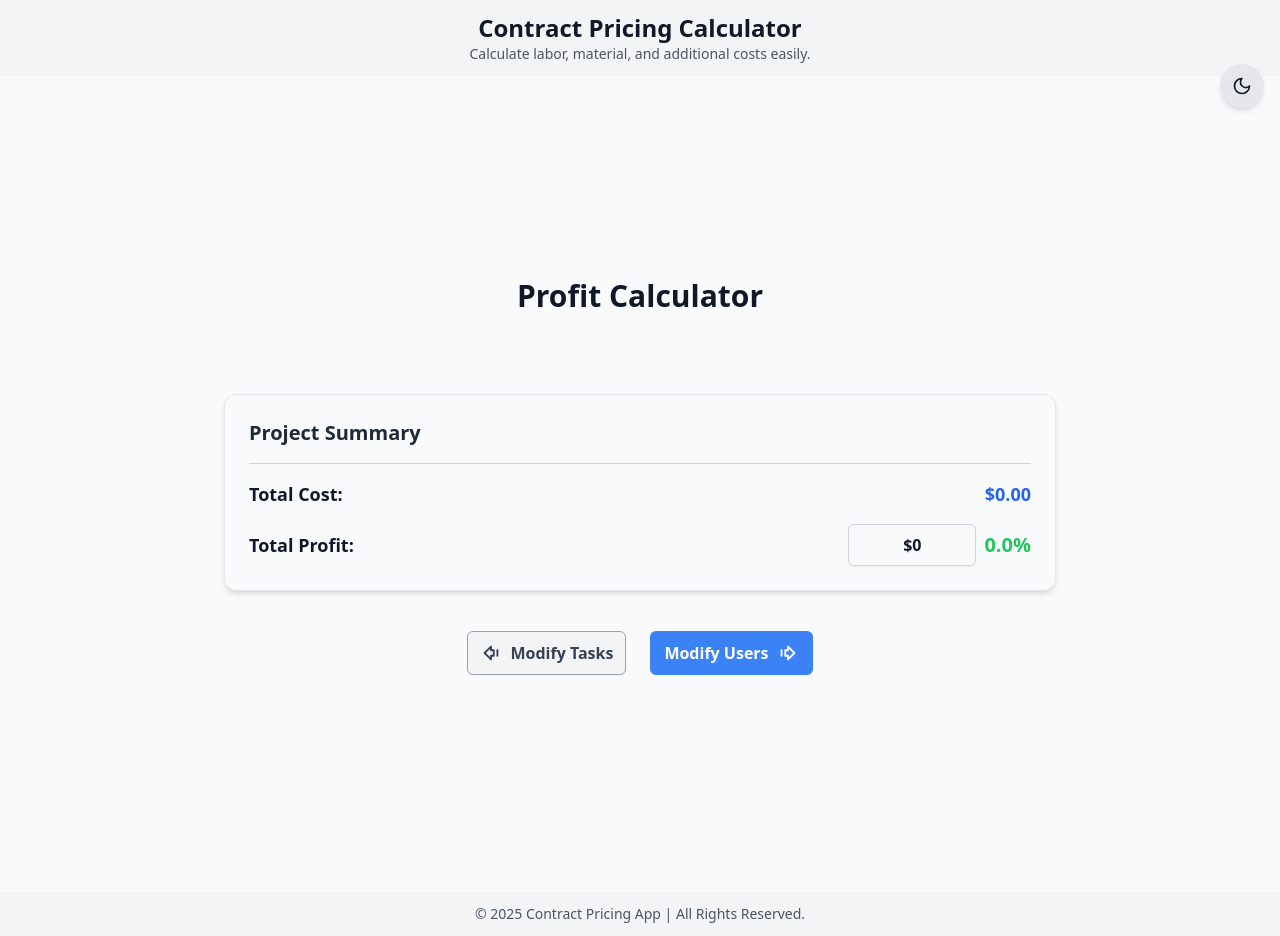
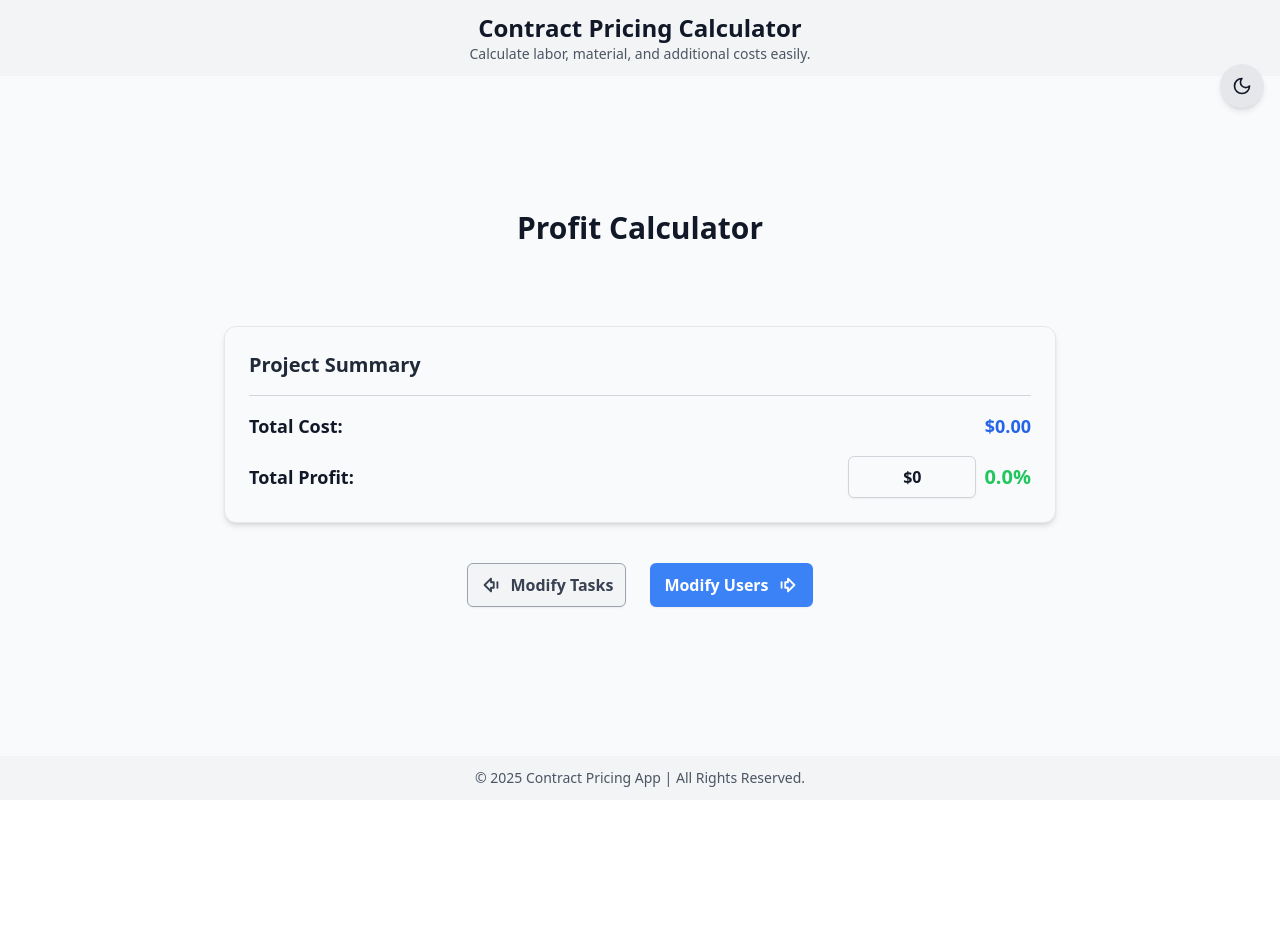
Before and after one commit to yangjialin94/minimal-pricing, a Next.js app: page /profit in a window 1280 px wide. After the commit the page ends 800 px from the top, so only its background shows below. Built offline with nearby package versions, Linux system fonts and the light colour scheme.

Commit message:
Update page height

```diff
--- a/src/app/overview/page.tsx
+++ b/src/app/overview/page.tsx
@@ -42,7 +42,7 @@
   const [isModalOpen, setIsModalOpen] = useState(false);
 
   return (
-    <div className="flex min-h-screen items-center justify-center">
+    <div className="flex flex-1 items-center justify-center">
       <div className="mx-auto w-full max-w-4xl px-4 py-8">
         <h1 className="mb-8 text-center text-3xl font-bold text-gray-900 dark:text-gray-100">
           Project Overview
--- a/src/app/profit/page.tsx
+++ b/src/app/profit/page.tsx
@@ -20,7 +20,7 @@
   const project = useProject();
 
   return (
-    <div className="container flex min-h-screen flex-col items-center justify-center px-4 py-10 sm:px-6 md:px-8">
+    <div className="container flex flex-1 flex-col items-center justify-center px-4 py-10 sm:px-6 md:px-8">
       <h1 className="mb-12 text-center text-3xl font-bold dark:text-gray-100">Profit Calculator</h1>
       <div className="w-full">
         <TasksList tasks={project.tasks} />
--- a/src/app/tasks/page.tsx
+++ b/src/app/tasks/page.tsx
@@ -25,7 +25,7 @@
   const tasks = useTasks();
 
   return (
-    <div className="container flex min-h-screen flex-col items-center justify-center px-4 py-10 sm:px-6 md:px-8">
+    <div className="container flex flex-1 flex-col items-center justify-center px-4 py-10 sm:px-6 md:px-8">
       <motion.h1
         initial={{ opacity: 0, y: -20 }}
         animate={{ opacity: 1, y: 0 }}
--- a/src/app/users/page.tsx
+++ b/src/app/users/page.tsx
@@ -19,7 +19,7 @@
   const project = useProject();
 
   return (
-    <div className="container flex min-h-screen flex-col items-center justify-center px-4 py-10 sm:px-6 md:px-8">
+    <div className="container flex flex-1 flex-col items-center justify-center px-4 py-10 sm:px-6 md:px-8">
       <h1 className="mb-6 text-center text-3xl font-bold text-gray-900 dark:text-gray-100">
         Users
       </h1>
```
